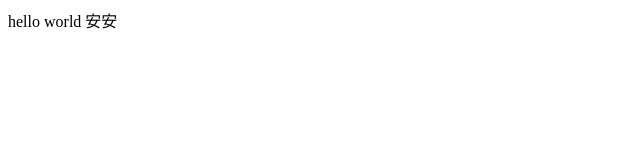
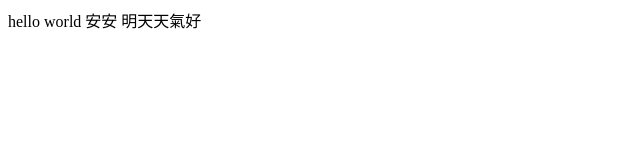
Before and after one commit to keikohsu/ict, a plain HTML site: page index.html in a window 1280 px wide. Shown: the whole page, without its empty margins (0-640 px from the left). Drawn offline with Linux system fonts and the light colour scheme.

Commit message:
加說明檔

```diff
--- a/index.html
+++ b/index.html
@@ -6,6 +6,6 @@
     <title>Document</title>
   </head>
   <body>
-    hello world 安安
+    hello world 安安 明天天氣好
   </body>
 </html>
```
Also changed, not shown: 1 other file.
